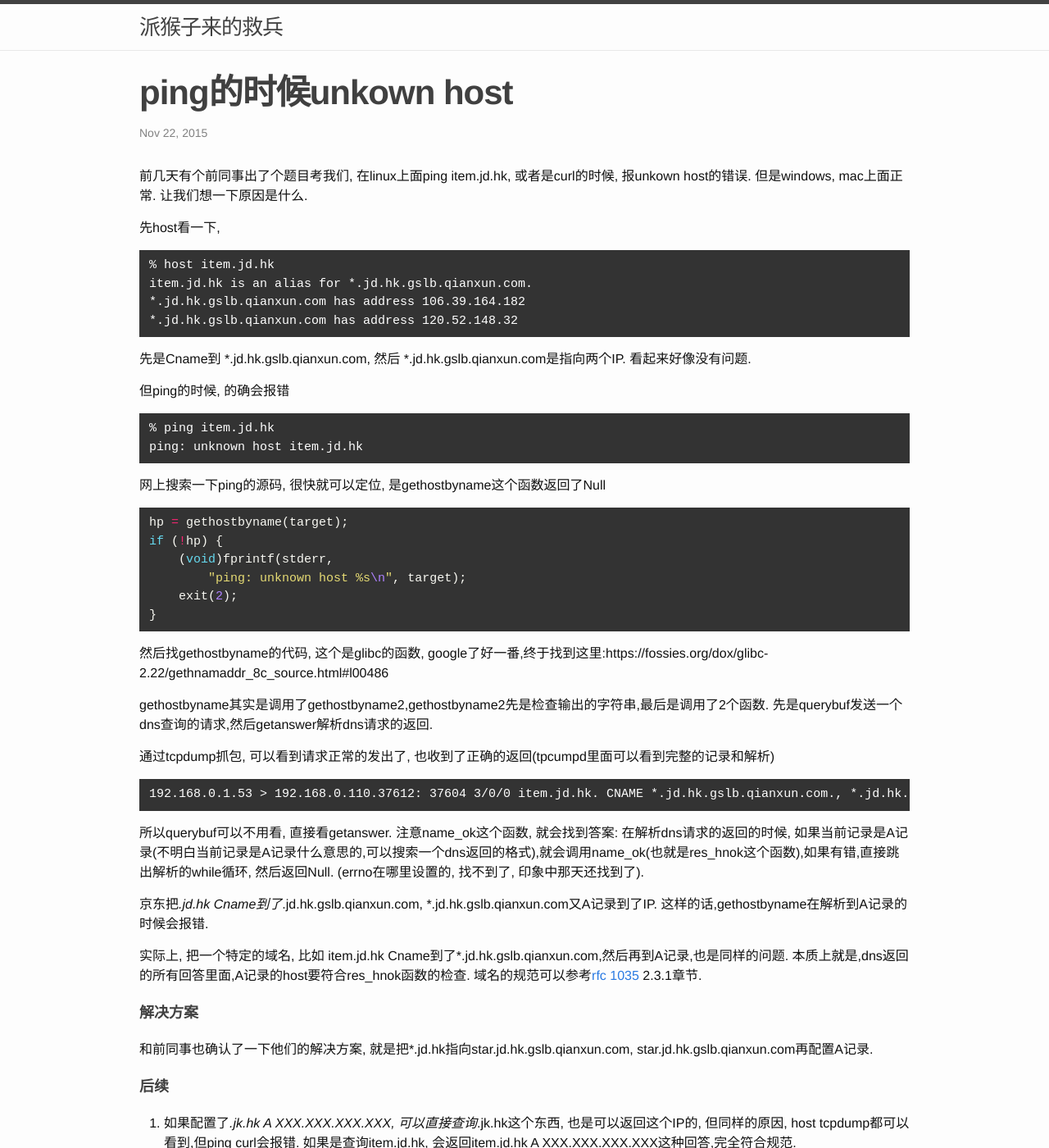
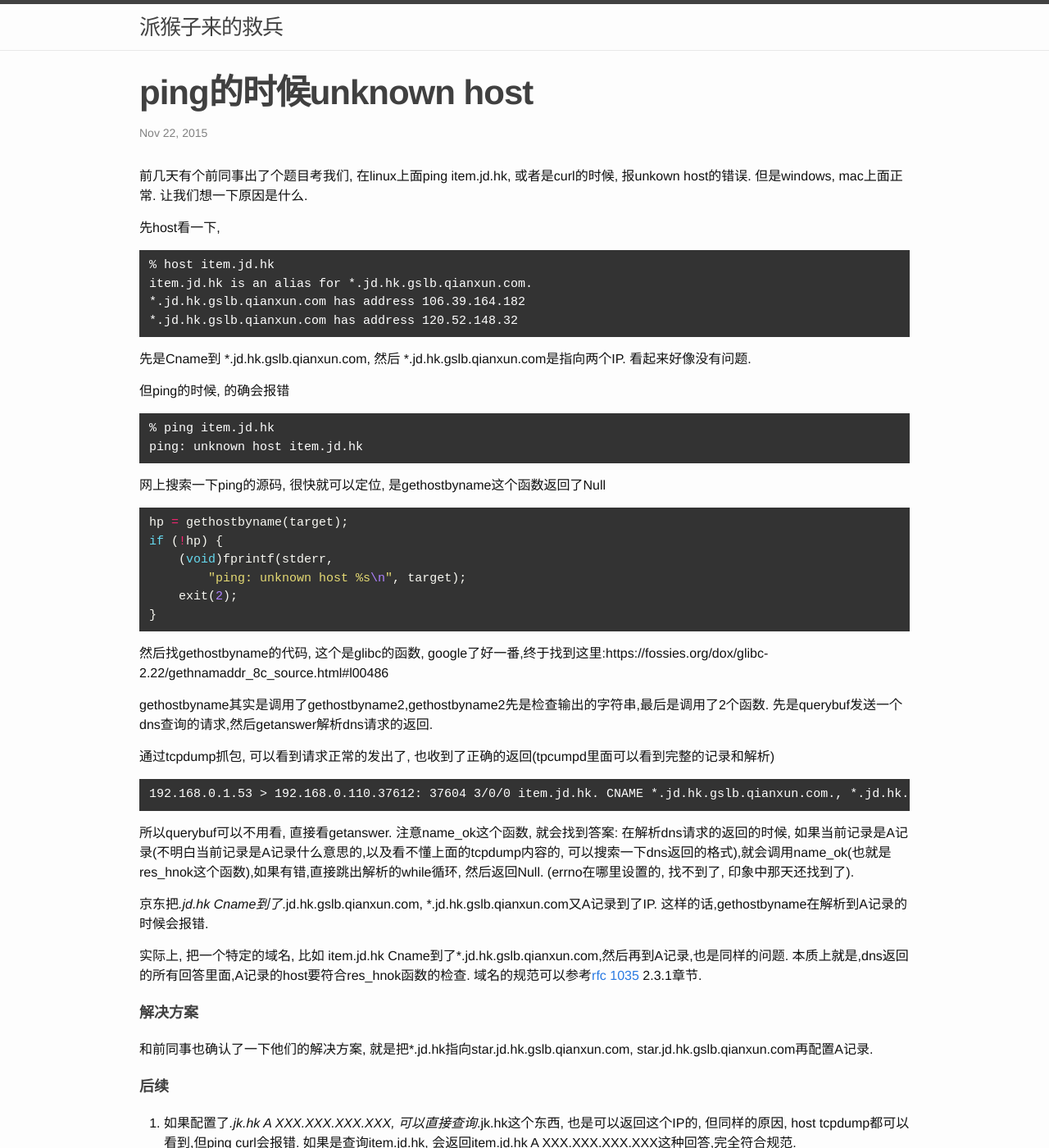
Before and after one commit to childe/ohmycat, a Jekyll site: the page built from _posts/2015-11-22-unkown-host-when-domain-startswith-star.md, in a window 1280 px wide and 1400 px high. Shown: the whole window at 82% size. Built offline with Jekyll 4.4.1, drawn with Linux system fonts in a browser that asks for light colours; Markdown is read by kramdown in place of the engine named in the settings; comment, search, counter and statistics services are not loaded.

Commit message:
modified:   2015-11-22-unkown-host-when-domain-startswith-star.md

```diff
--- a/_posts/2015-11-22-unkown-host-when-domain-startswith-star.md
+++ b/_posts/2015-11-22-unkown-host-when-domain-startswith-star.md
@@ -1,8 +1,8 @@
 ---
 layout: post
-title:  "ping的时候unkown host"
+title:  "ping的时候unknown host"
 date:   2015-11-22 22:25:39 +0800
-abstract:   "前几天有个前同事出了个题目考我们, 在linux上面ping item.jd.hk, 或者是curl的时候, 报unknown host的错误. 让我们想一下原因是什么. 查了一下午, 发现glibc里面的gethostbyname这个函数, 在解析A记录的时候,如果A记录的host以*打头,就会返回错误"
+abstract:   "前几天有个前同事出了个题目考我们, 在linux上面ping item.jd.hk, 或者是curl的时候, 报unknown host的错误. 让我们想一下原因是什么. \n查了一下午, 发现glibc里面的gethostbyname这个函数, 在解析A记录的时候,如果A记录的host以*打头,就返回错误"
 categories: net
 ---
 
@@ -42,7 +42,7 @@ gethostbyname其实是调用了gethostbyname2,gethostbyname2先是检查输出
 
     192.168.0.1.53 > 192.168.0.110.37612: 37604 3/0/0 item.jd.hk. CNAME *.jd.hk.gslb.qianxun.com., *.jd.hk.gslb.qianxun.com. A 120.52.148.32, *.jd.hk.gslb.qianxun.com. A 106.39.164.182 (98)
 
-所以querybuf可以不用看, 直接看getanswer. 注意name_ok这个函数, 就会找到答案: 在解析dns请求的返回的时候, 如果当前记录是A记录(不明白当前记录是A记录什么意思的,可以搜索一个dns返回的格式),就会调用name_ok(也就是res_hnok这个函数),如果有错,直接跳出解析的while循环, 然后返回Null. (errno在哪里设置的, 找不到了, 印象中那天还找到了).
+所以querybuf可以不用看, 直接看getanswer. 注意name_ok这个函数, 就会找到答案: 在解析dns请求的返回的时候, 如果当前记录是A记录(不明白当前记录是A记录什么意思的,以及看不懂上面的tcpdump内容的, 可以搜索一下dns返回的格式),就会调用name_ok(也就是res_hnok这个函数),如果有错,直接跳出解析的while循环, 然后返回Null. (errno在哪里设置的, 找不到了, 印象中那天还找到了).
 
 京东把*.jd.hk Cname到了*.jd.hk.gslb.qianxun.com, *.jd.hk.gslb.qianxun.com又A记录到了IP. 这样的话,gethostbyname在解析到A记录的时候会报错.
 
```
